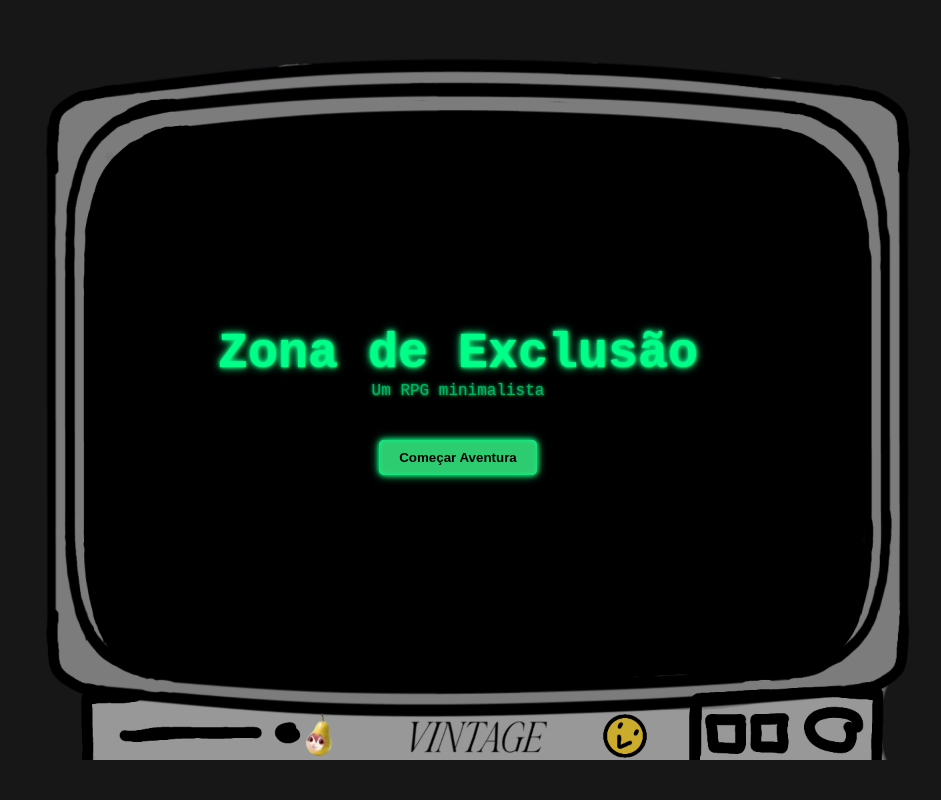
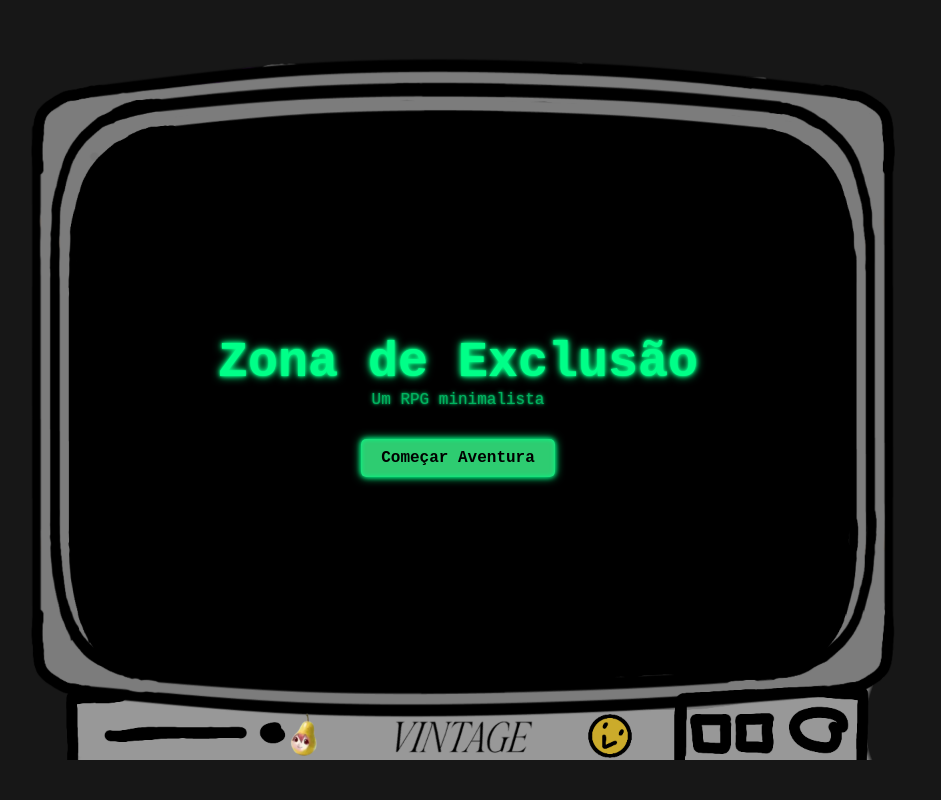
Before and after one commit to brunolourencosilva/Projetinhos, a PHP site: page / in a window 1280 px wide. Shown: the whole page, without its empty margins (182-1123 px from the left). Run offline with PHP 8.4, Linux system fonts and the light colour scheme.

Commit message:
FEAT: Troca para o php de criação de personagem

```diff
--- a/index.php
+++ b/index.php
@@ -8,18 +8,18 @@
 
 <title>Zona de Exclusão</title>
 
-<link rel="stylesheet" href="public/css/tela_main_menu.css">
+<link rel="stylesheet" href="public/css/estilo.css">
 
 </head>
 
 <body>
 
-<div class="container">
+<div class="container_menu_main">
 
     <!-- Moldura decorativa -->
     <div class="moldura"></div>
 
-    <main class="menu">
+    <main class="menu_main">
 
         <!-- Título -->
         <div class="titulo">
@@ -28,38 +28,15 @@
         </div>
 
         <!-- Caixa terminal -->
-        <div class="menu-box">
+        <div>
 
             <!-- BOTÃO -->
             <div id="areaBotao">
-                <button id="btnComecar" type="button">Começar Aventura</button>
+                <a id="btnMudarPagina" href="criar_personagem.php">Começar Aventura</a>
             </div>
-
-            <!-- FORM ESCONDIDO -->
-            <form action="inicial.php" method="GET" id="formPersonagem" style="display:none;">
-
-                <div class="terminal-box">
-
-                    <span class="cursor"></span>
-
-                    <input
-                    class="terminal-input"
-                    type="text"
-                    name="personagem"
-                    placeholder="Nome do personagem"
-                    maxlength="20"
-                    required
-                    >
-
-                </div>
-
-                <button type="submit">Entrar</button>
-
-            </form>
-
         </div>
 
-        <script src="public/js/main-menu/script.js"></script>
+        <!-- <script src="public/js/main-menu/script.js"></script> -->
 
     </main>
 
--- a/public/css/tela_main_menu.css
+++ b/public/css/estilo.css
@@ -18,10 +18,10 @@ font-family:"Courier New", monospace;
 }
 
 /* ===== Container geral ===== */
-.container{
+.container_menu_main,.container-Personagem{
 position:relative;
 width:100%;
-height:100vh;
+height:50vh;
 
 display:flex;
 justify-content:center;
@@ -30,6 +30,7 @@ align-items:center;
 
 /* ===== Moldura decorativa ===== */
 .moldura{
+    margin-right:30px;
     position:absolute;
 
     background-image:url("../img/molduras/Moldura-fundo-01.png");
@@ -44,7 +45,7 @@ pointer-events:none;
 }
 
 /* ===== Menu ===== */
-.menu{
+.menu_main,.menu_personagem{
     position:relative;
     z-index:2;
 
@@ -77,25 +78,30 @@ text-shadow:
 
 }
 
-/* ===== Caixa terminal ===== */
-/* .menu-box{
-
+/* ===== Caixa do Menu ===== */
+.conteinerMenu{
+display:inline-block;
 background:#020402;
 
 padding:30px;
+width: 35vh;
 
 border:2px solid #00ff88;
-border-radius:4px;
+
+color:#00ff88;
+
+background:rgb(0, 0, 0);
+
+border:2px solid #00ff88;
+
 
 box-shadow:
 0 0 5px #00ff88,
 0 0 10px #00ff88,
 inset 0 0 5px #00ff88;
 
-color:#00ff88;
-
-} */
-
+}
+/* ===== Caixa terminal ===== */
 .terminal-box{
 display:inline-flex;
 align-items:center;
@@ -104,12 +110,13 @@ background:rgb(0, 0, 0);
 
 border:2px solid #00ff88;
 
-padding:10px 12px;
+padding:10px;
 
 box-shadow:
 0 0 5px #00ff88,
 0 0 10px #00ff88,
 inset 0 0 5px #00ff88;
+
 }
 
 /* input */
@@ -145,6 +152,11 @@ animation:piscar 1s infinite;
 
 }
 
+#formPersonagem {
+    display:inline-block;
+    align-items:center;
+}
+
 /* ===== Animação ===== */
 @keyframes piscar{
 
@@ -155,15 +167,15 @@ animation:piscar 1s infinite;
 }
 
 /* ===== Botão ===== */
-button{
-
+button,a{
+text-decoration: none;
 box-shadow:
 0 0 5px #00ff88,
 0 0 10px #00ff88,
 inset 0 0 5px #00ff88;
 
 color:#00ff88;
-
+margin: 20px;
 padding:10px 20px;
 
 border:none;
@@ -180,6 +192,6 @@ transition:0.2s;
 
 }
 
-button:hover{
+button:hover,a:hover{
 background:#27ae60;
 }
--- a/public/js/main-menu/script.js
+++ /dev/null
@@ -1,14 +0,0 @@
-document.addEventListener("DOMContentLoaded", () => {
-
-    const btnComecar = document.querySelector("#btnComecar");
-    const areaBotao = document.querySelector("#areaBotao");
-    const form = document.querySelector("#formPersonagem");
-
-    btnComecar.addEventListener("click", () => {
-
-        areaBotao.style.display = "none";
-        form.style.display = "block";
-
-    });
-
-});
```
Also changed, not shown: criar_personagem.php (+51 -0 lines), inventario.php (added), jogo.php (added), telaMorte.php (added). Lines whose indentation alone changed are shown as unchanged.
